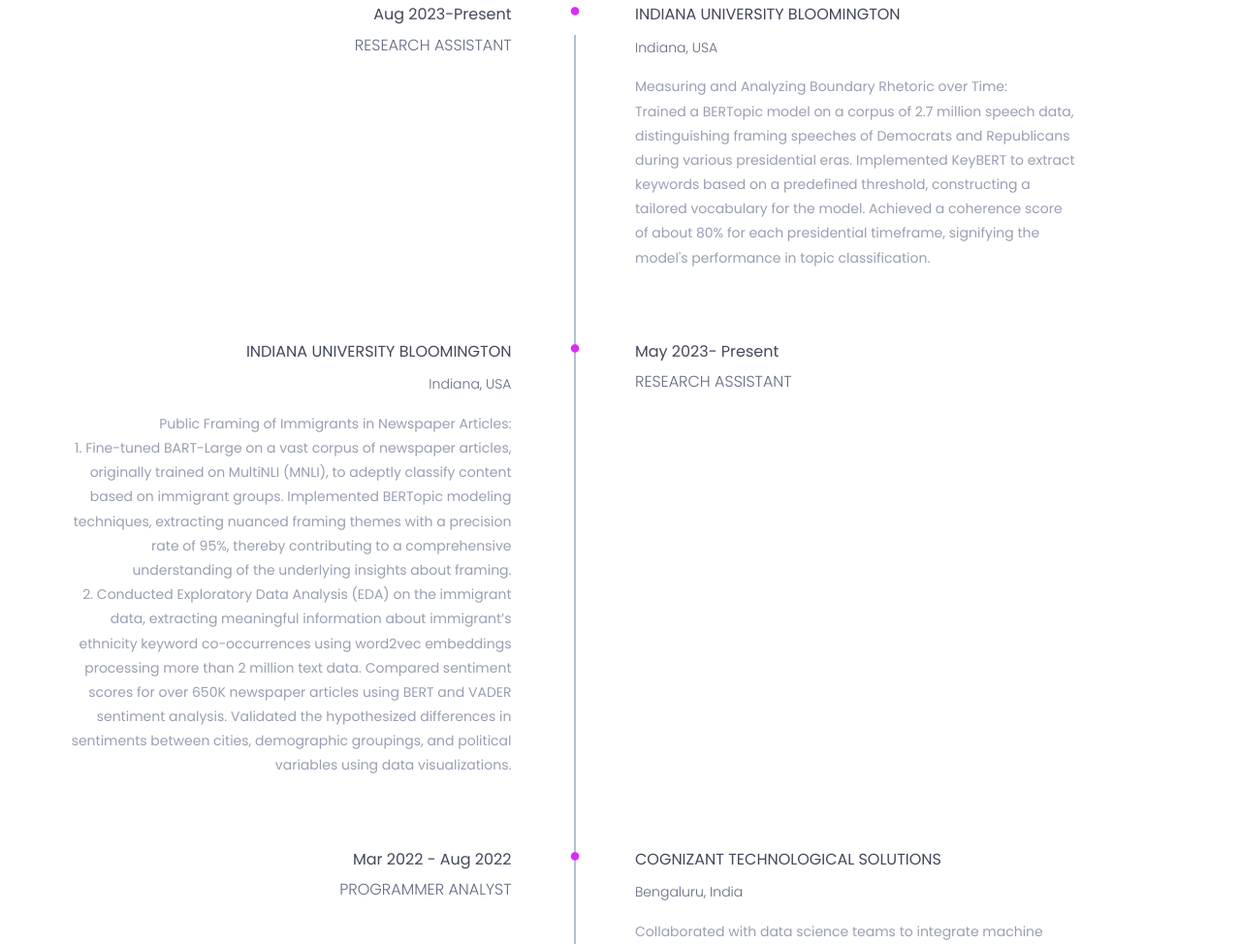
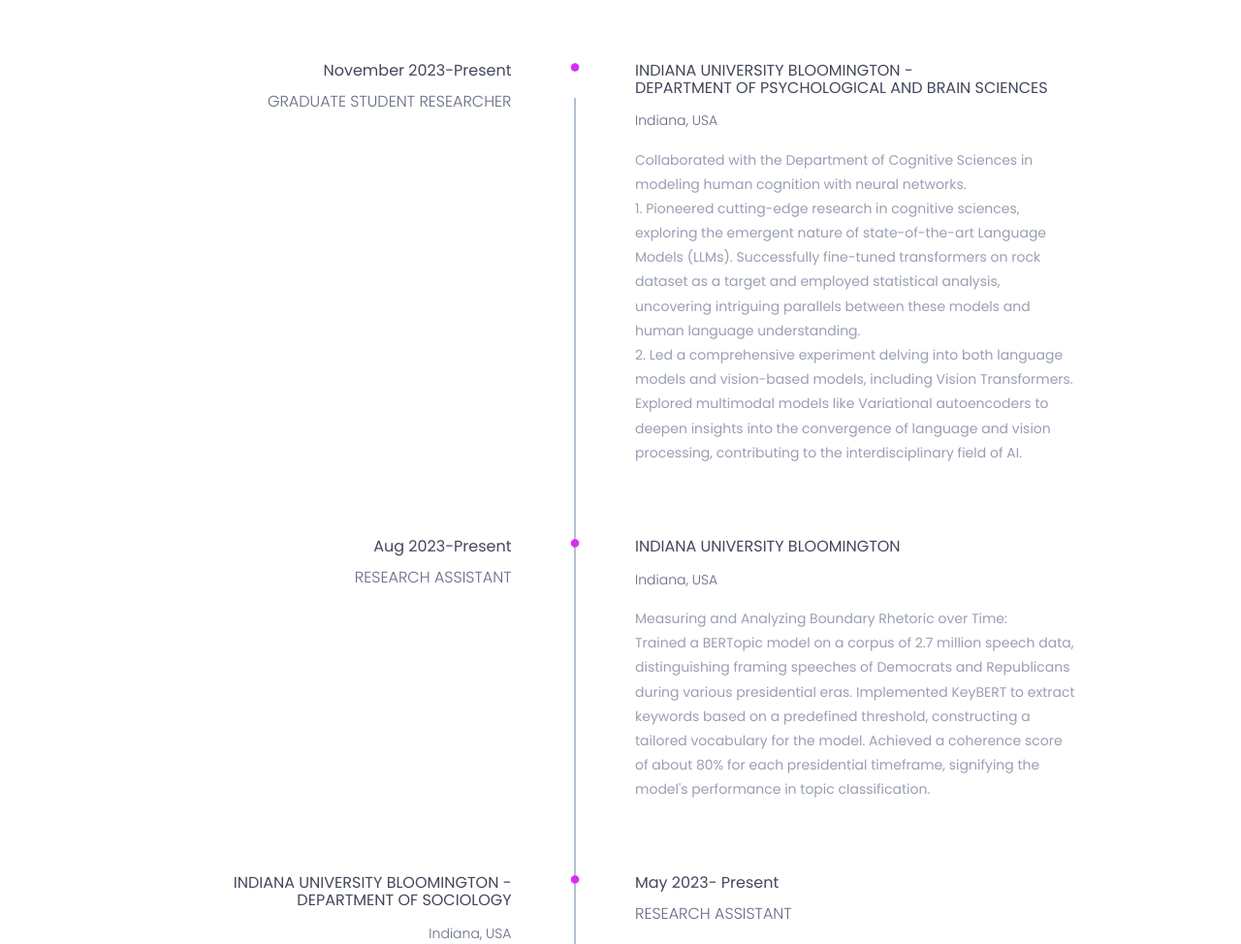
Before and after one commit to shrusent/portfolio, a plain HTML site: page index.html in a window 1280 px wide. Shown: the part 3352-4326 px from the top of the page at 97% size. Drawn offline with nearby package versions, Linux system fonts and the light colour scheme.

Commit message:
experience updated

```diff
--- a/index.html
+++ b/index.html
@@ -130,7 +130,7 @@
                             I am a Data Scientist with over 2 years of experience in analyzing and interpreting large datasets to uncover insights and improve business performance. I have worked with the health, automotive industry data and my expertise lies in statistical modeling, data visualization, and machine learning.
                         </h3>
                         <p>
-                            I'm a Graduate Student studying Data Science at Indiana University Bloomington (graduating in Spring 2024). I'm also a part-time Research Assistant at my university, working on cool LLM's. I work with the Department of Sociology to find interesting aspects related to immigrants using the power of NLP. If I'm not working with data, you can find me reading about new advancements in AI (maybe working on a few projects) and also some novels :p
+                            I'm a Graduate Student studying Data Science at Indiana University Bloomington (graduating in Spring 2024). I'm also a part-time Research Assistant at my university, working on cool LLM's. I work with the Department of Sociology to find interesting aspects related to immigrants using the power of NLP. I also work with the Department of Psychology and Cognitive Sciences modeling human cognition with transformers and neural networks. If I'm not working with data, you can find me reading about new advancements in AI (maybe working on a few projects) and also some novels :p
                         </p>
                         <div class="row">
                             <div class="col-sm-4">
@@ -376,6 +376,35 @@
 										<div class="row">
 											<div class="col-md-5">
 												<div class="experience-time text-right">
+													<h2>November 2023-Present</h2>
+													<h3>Graduate Student Researcher</h3>
+												</div><!--/.experience-time-->
+											</div><!--/.col-->
+											<div class="col-md-offset-1 col-md-5">
+												<div class="timeline">
+													<div class="timeline-content">
+														<h4 class="title">
+															<span><i class="fa fa-circle" aria-hidden="true"></i></span>
+															Indiana University Bloomington - <br> Department of
+															Psychological and Brain Sciences
+														</h4>
+														<h5>Indiana, USA</h5>
+														<p class="description">
+															Collaborated with the Department of Cognitive Sciences in modeling human cognition with neural networks. <br>
+														 1. Pioneered cutting-edge research in cognitive sciences, exploring the emergent nature of state-of-the-art Language Models (LLMs). Successfully fine-tuned transformers on rock dataset as a target and employed statistical analysis, uncovering intriguing parallels between these models and human language understanding.
+														 <br> 2. Led a comprehensive experiment delving into both language models and vision-based models, including Vision Transformers. Explored multimodal models like Variational autoencoders to deepen insights into the convergence of language and vision processing, contributing to the interdisciplinary field of AI.
+														</p>
+													</div><!--/.timeline-content-->
+												</div><!--/.timeline-->
+											</div><!--/.col-->
+										</div>
+									</div><!--/.single-timeline-box-->
+								</li>
+								<li>
+									<div class="single-timeline-box fix">
+										<div class="row">
+											<div class="col-md-5">
+												<div class="experience-time text-right">
 													<h2>Aug 2023-Present</h2>
 													<h3>Research Assistant</h3>
 												</div><!--/.experience-time-->
@@ -416,7 +445,8 @@
 												<div class="timeline">
 													<div class="timeline-content text-right">
 														<h4 class="title">
-															Indiana University Bloomington
+															Indiana University Bloomington -
+															<br> Department of Sociology
 														</h4>
 														<h5>Indiana, USA</h5>
 														<p class="description">
```
